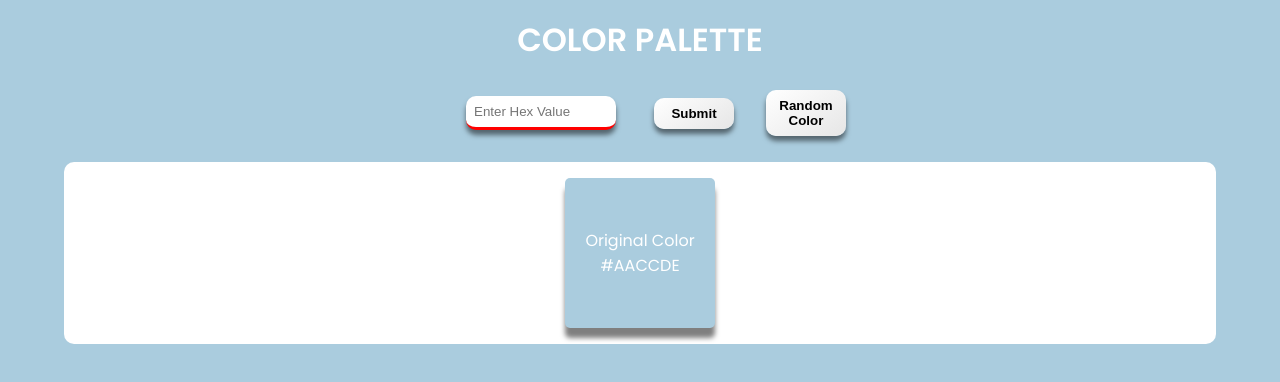
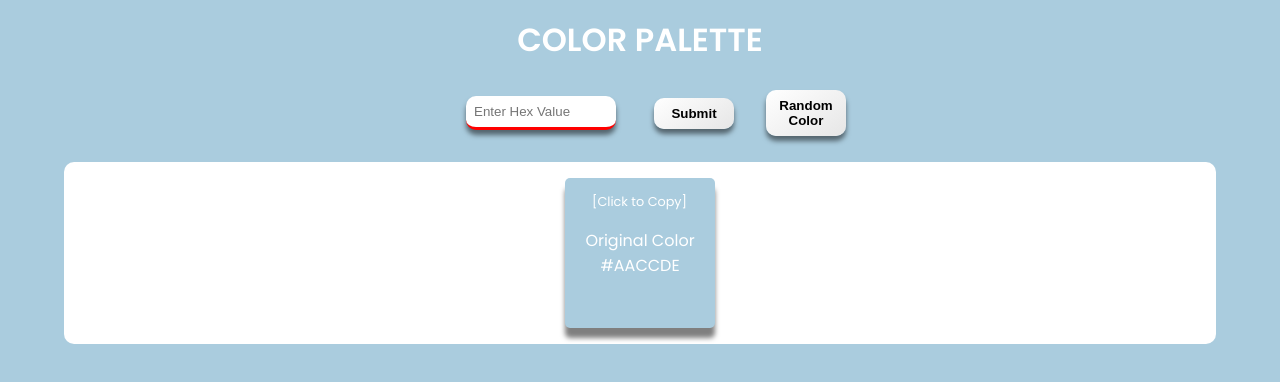
Before and after one commit to codingkapur/color-palette, a React (Create React App) app: page / in a window 1280 px wide. In both pictures the pointer is over the element 640 px from the left and 253 px from the top of the page. Shown: the top 382 px of the page. Built offline with nearby package versions, Linux system fonts and the light colour scheme.

Commit message:
display copy messages on hover and click

```diff
--- a/src/index.css
+++ b/src/index.css
@@ -98,7 +98,24 @@ body {
   border-radius: 5px;
   box-shadow: 10px 10px 10px #00000046, -10px -10px 10px #ffffff46;
   cursor: pointer;
+  position: relative;
 }
+.color__container:hover.color__container::after {
+  content: '[Click to Copy]';
+  position: absolute;
+  top: 10%;;
+  left: 50%;
+  transform: translate(-32%,0);
+  font-size: 0.8rem;
+  width: 100%;
+  margin: 0 auto;
+  color: rgb(255, 255, 255);
+}
+.color__container:active.color__container::after {
+  content: 'Copied!';
+
+}
+
 .color__container:hover {
   box-shadow: 0 10px 5px rgba(0, 0, 0, 0.405);
 }
```
